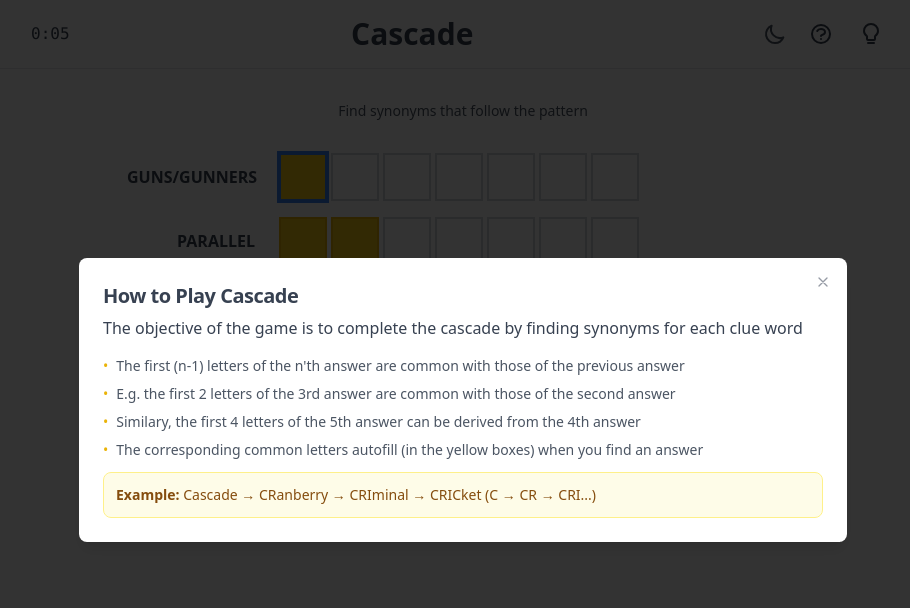
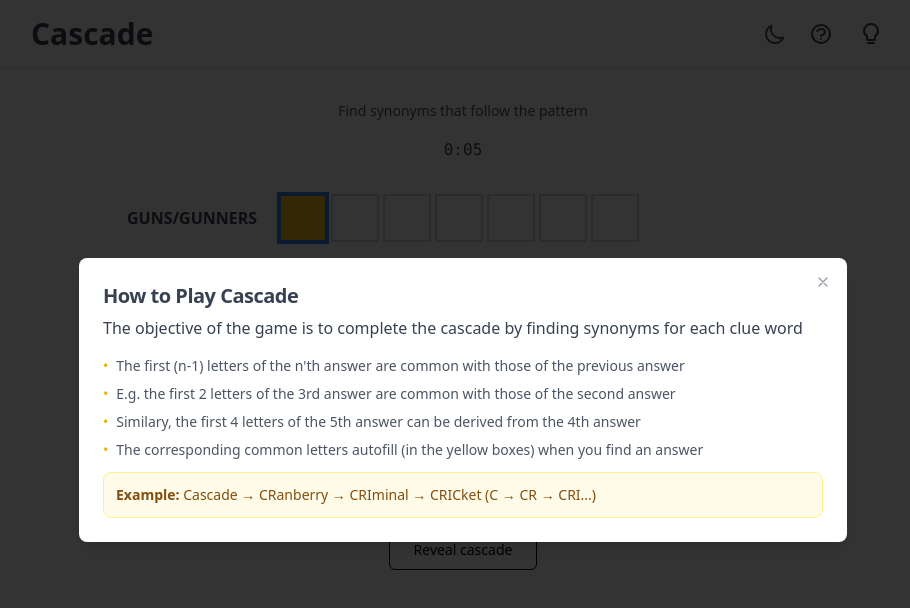
Before and after one commit to Pranav4399/cascade, a React (Vite) app: page / in a window 1280 px wide. Shown: the top 608 px of the page, without its empty margins (177-1087 px from the left). Built offline with nearby package versions, Linux system fonts and the light colour scheme.

Commit message:
Refactor GameGrid component layout and timer display. Adjusted header padding for improved spacing, removed timer from the bottom row, and repositioned it below the instruction text for better visibility. Enhanced desktop layout for title alignment and overall UI consistency.

```diff
--- a/src/components/game/GameGrid.tsx
+++ b/src/components/game/GameGrid.tsx
@@ -196,7 +196,7 @@ const GameGrid = () => {
     <div className="min-h-screen game-background flex flex-col transition-colors duration-300">
       {/* Header */}
       <header className="border-b game-header transition-colors duration-300">
-        <div className="max-w-4xl mx-auto px-3 sm:px-4 py-3 sm:py-4">
+        <div className="max-w-4xl mx-auto px-3 sm:px-4 pt-3 sm:py-4">
           {/* Mobile Layout */}
           <div className="sm:hidden">
             {/* Top Row: Title and Controls */}
@@ -224,22 +224,11 @@ const GameGrid = () => {
                 </Button>
               </div>
             </div>
-            {/* Bottom Row: Timer Left-aligned */}
-            <div className="text-left">
-              <div className="text-sm font-mono game-text-primary">
-                {formatTime(getCurrentElapsedTime())}
-              </div>
-            </div>
           </div>
 
           {/* Desktop Layout */}
-          <div className="hidden sm:flex justify-between items-center">
-            <div className="flex items-center">
-              <div className="text-base font-mono game-text-primary">
-                {formatTime(getCurrentElapsedTime())}
-              </div>
-            </div>
-            <h1 className="text-3xl font-bold game-text-primary">
+          <div className="hidden sm:flex items-center">
+            <h1 className="text-3xl font-bold game-text-primary text-left flex-1">
               Cascade
             </h1>
             <div className="flex items-center gap-0.5">
@@ -268,10 +257,16 @@ const GameGrid = () => {
       {/* Main Game Area */}
       <main className="flex-1 p-3 sm:p-4 pt-4 sm:pt-8">
         <div className="max-w-4xl mx-auto">
-          <div className="text-center mb-4 sm:mb-8">
+          <div className="text-center mb-2 sm:mb-4">
             <p className="game-text-secondary text-xs sm:text-sm">
               Find synonyms that follow the pattern
             </p>
+          </div>
+          {/* Timer below the 'Find synonyms..' line */}
+          <div className="text-center mb-4 sm:mb-8">
+            <div className="text-base font-mono game-text-primary inline-block">
+              {formatTime(getCurrentElapsedTime())}
+            </div>
           </div>
 
           {/* Game Grid */}
```
